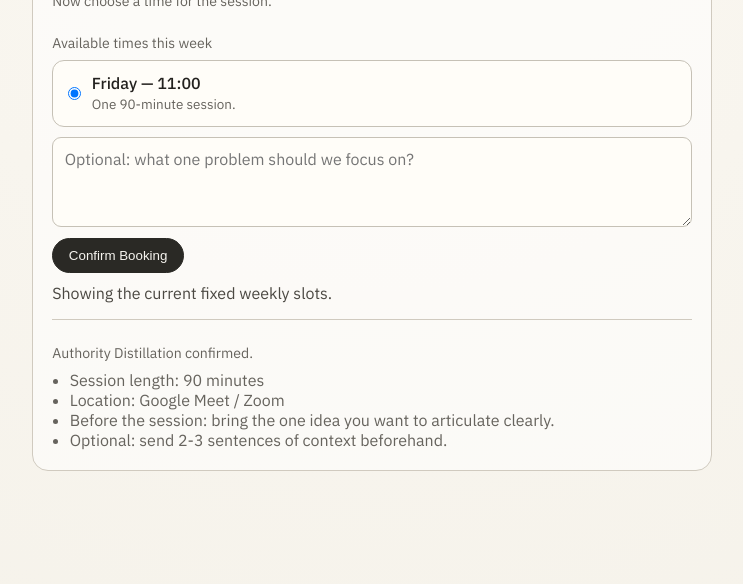
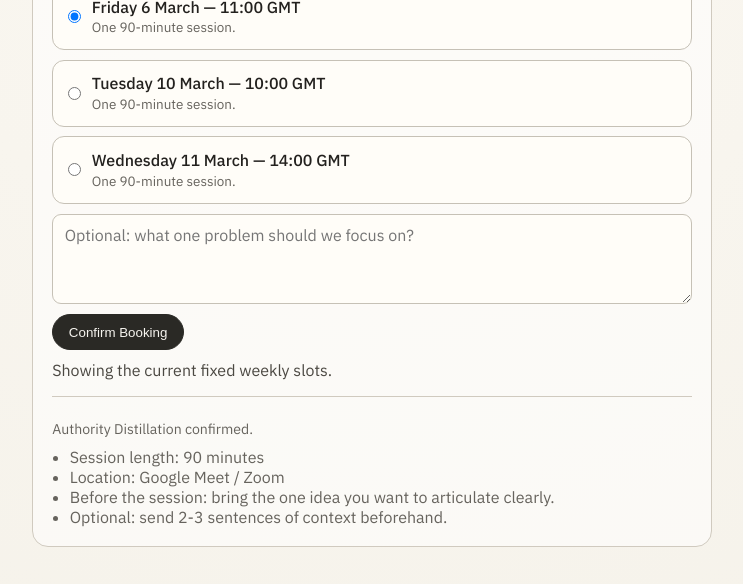
Before and after one commit to dylan-747/authority-distillation, a website: page public/booking.html in a window 1280 px wide. Shown: the part 216-800 px from the top of the page, without its empty margins (268-1011 px from the left). Drawn offline with Linux system fonts and the light colour scheme; no server answers.

Commit message:
Show three dated appointment slots

```diff
--- a/public/booking.html
+++ b/public/booking.html
@@ -190,10 +190,12 @@
       const params = new URLSearchParams(window.location.search);
       const sessionId = params.get('session_id');
       const weeklySlotSchedule = [
-        { weekday: 2, hour: 10, minute: 0, label: 'Tuesday — 10:00' },
-        { weekday: 3, hour: 14, minute: 0, label: 'Wednesday — 14:00' },
-        { weekday: 5, hour: 11, minute: 0, label: 'Friday — 11:00' }
+        { weekday: 2, weekdayName: 'Tuesday', hour: 10, minute: 0 },
+        { weekday: 3, weekdayName: 'Wednesday', hour: 14, minute: 0 },
+        { weekday: 5, weekdayName: 'Friday', hour: 11, minute: 0 }
       ];
+      const monthNames = ['January', 'February', 'March', 'April', 'May', 'June', 'July',
+        'August', 'September', 'October', 'November', 'December'];
 
       if (!sessionId) {
         statusNode.textContent = 'Missing payment session. Please complete payment first.';
@@ -226,17 +228,19 @@
 
         return {
           bookingTime: formatIsoDateTime(date),
-          label: slot.label,
+          label: `${slot.weekdayName} ${date.getUTCDate()} ${monthNames[date.getUTCMonth()]} — ${String(slot.hour).padStart(2, '0')}:${String(slot.minute).padStart(2, '0')} GMT`,
           date
         };
       }
 
       function fallbackSlots(now = new Date()) {
-        for (let weekOffset = 0; weekOffset < 3; weekOffset += 1) {
+        const slots = [];
+
+        for (let weekOffset = 0; weekOffset < 6 && slots.length < 3; weekOffset += 1) {
           const weekStart = startOfWeekUtc(now);
           weekStart.setUTCDate(weekStart.getUTCDate() + (weekOffset * 7));
 
-          const slots = weeklySlotSchedule
+          const weekSlots = weeklySlotSchedule
             .map((slot) => buildScheduledSlot(weekStart, slot))
             .filter((slot) => slot.date.getTime() > now.getTime())
             .map((slot) => ({
@@ -244,17 +248,12 @@
               label: slot.label
             }));
 
-          if (slots.length > 0) {
-            return {
-              heading: weekOffset === 0 ? 'Available times this week' : 'Available times next week',
-              slots
-            };
-          }
+          slots.push(...weekSlots);
         }
 
         return {
-          heading: 'Available times',
-          slots: []
+          heading: 'Available appointment slots',
+          slots: slots.slice(0, 3)
         };
       }
 
```
Also changed, not shown: server.js (+13 -16 lines).
